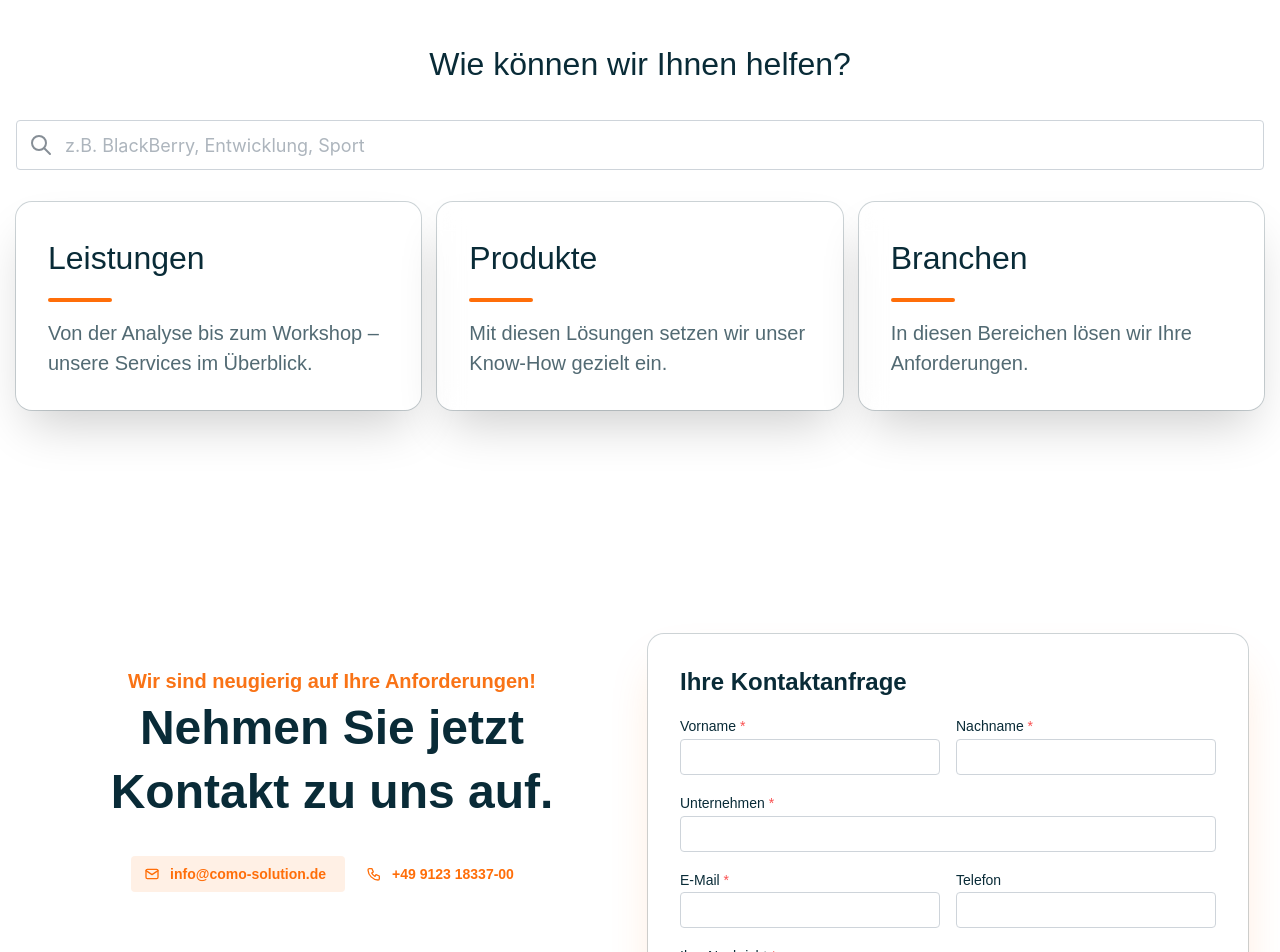
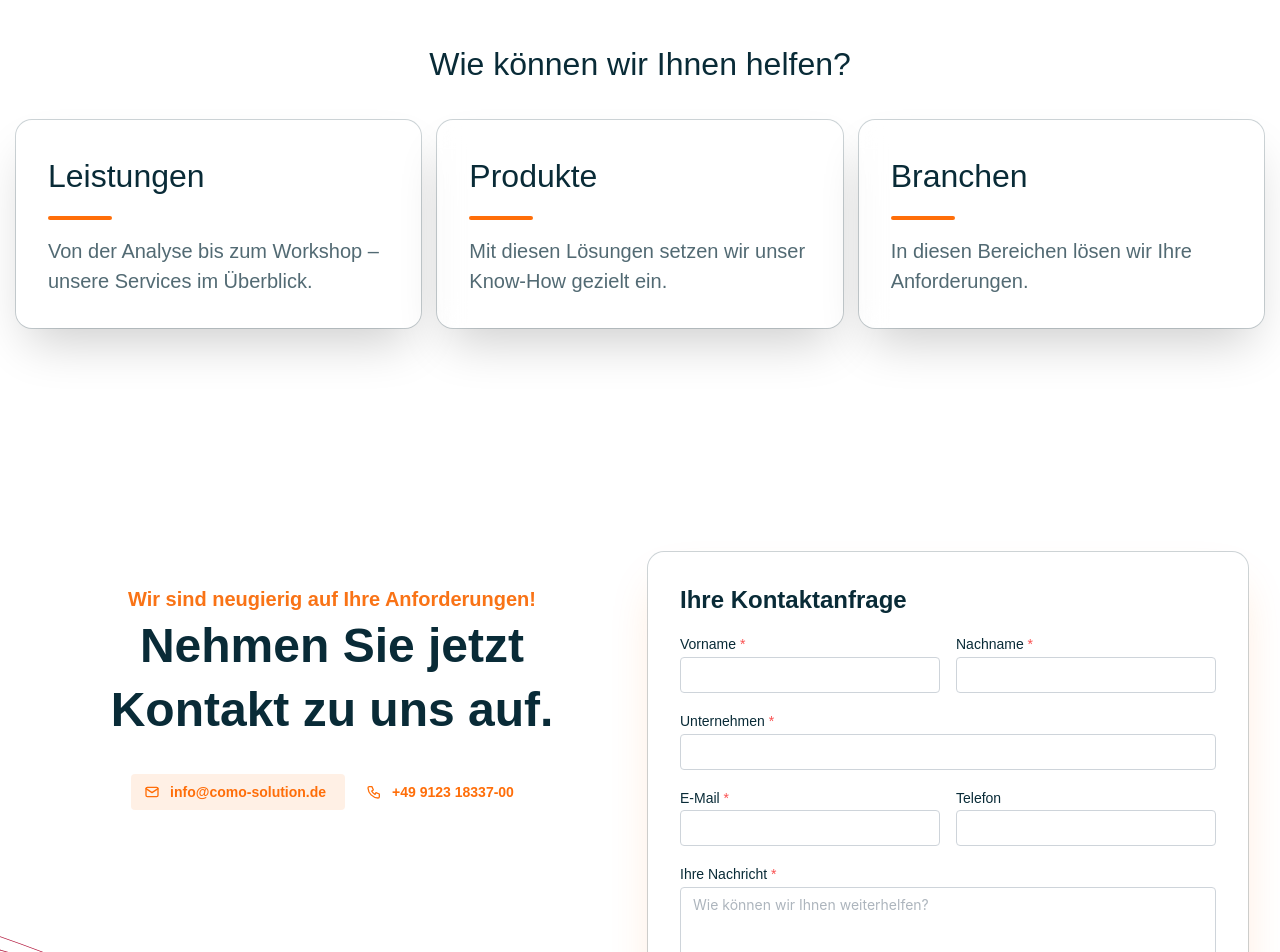
Before and after one commit to comosolution/como-website, a Next.js app: page /portfolio in a window 1280 px wide. Shown: the part 120-1072 px from the top of the page. Built offline with nearby package versions, Linux system fonts and the light colour scheme; a web font is replaced by a local one.

Commit message:
remove search

```diff
--- a/src/app/about/csr/page.tsx
+++ b/src/app/about/csr/page.tsx
@@ -13,7 +13,7 @@ export default async function Page() {
   const articles = await getMarkdown("csr");
 
   return (
-    <main className={`flex flex-col gap-16 p-8 ${defaultPadding}`}>
+    <main className={`flex flex-col gap-8 p-8 ${defaultPadding}`}>
       <header className="flex flex-col text-center">
         <p className="text-orange-500 pb-2">
           <b>Corporate Social Responsibility</b>
--- a/src/app/components/contact.tsx
+++ b/src/app/components/contact.tsx
@@ -27,7 +27,7 @@ export default function Contact() {
     setData({ ...data, [e.target.name]: e.target.value });
 
   return (
-    <main id="contact" className={`relative z-5 ${twoCols} my-32 px-8 py-16`}>
+    <main id="contact" className={`relative z-50 ${twoCols} my-32 px-8 py-16`}>
       <div className="flex flex-col items-center gap-8 pt-8 lg:h-min lg:sticky lg:top-4">
         <div className="flex flex-col text-center">
           <header className="flex flex-col">
--- a/src/app/components/search.tsx
+++ /dev/null
@@ -1,21 +0,0 @@
-"use client";
-import { Autocomplete } from "@mantine/core";
-import { IconSearch } from "@tabler/icons-react";
-import branches from "../data/portfolio/branches.json";
-import products from "../data/portfolio/products.json";
-import services from "../data/portfolio/services.json";
-
-export default function Search() {
-  const data = [...branches, ...products, ...services];
-
-  return (
-    <Autocomplete
-      size="lg"
-      name="search"
-      placeholder="z.B. BlackBerry, Entwicklung, Sport"
-      className="w-full"
-      leftSection={<IconSearch size={24} />}
-      data={data.map((d) => d.name).sort()}
-    />
-  );
-}
--- a/src/app/portfolio/page.tsx
+++ b/src/app/portfolio/page.tsx
@@ -1,6 +1,5 @@
 import { Metadata } from "next";
 import PortfolioOverview from "../components/portfolio";
-import Search from "../components/search";
 import { defaultPadding } from "../style/style";
 
 export const metadata: Metadata = {
@@ -11,7 +10,6 @@ export default function Page() {
   return (
     <main className={`flex flex-col items-center gap-8 ${defaultPadding}`}>
       <h3 className="text-center">Wie können wir Ihnen helfen?</h3>
-      <Search />
       <PortfolioOverview />
     </main>
   );
```
